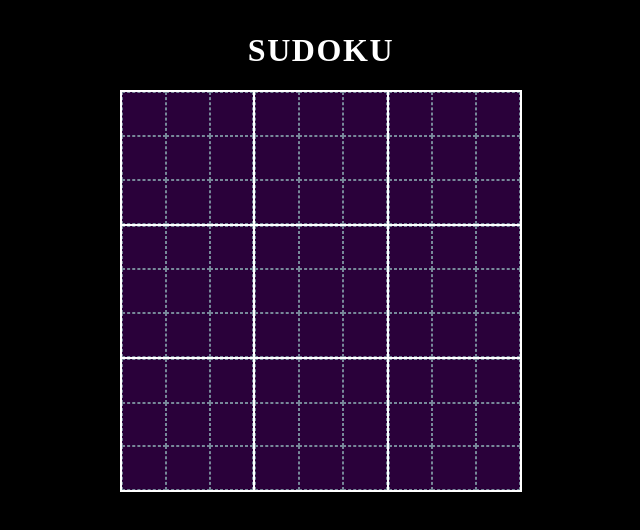
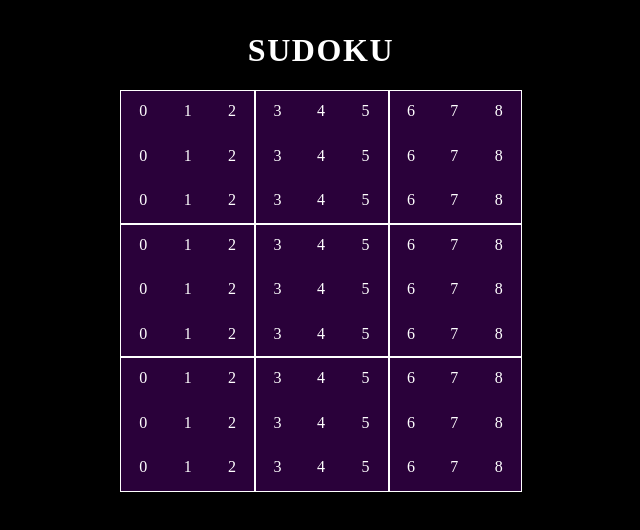
Before and after one commit to Egrodo/sudoku, a React (Create React App) app: page / in a window 1280 px wide. Shown: the top 530 px of the page, without its empty margins (319-959 px from the left). Built offline with nearby package versions, Linux system fonts and the light colour scheme; a web font is replaced by a local one.

Commit message:
Updated layout to row by row, created update function

```diff
--- a/src/Provider.jsx
+++ /dev/null
@@ -1,27 +0,0 @@
-import React from 'react';
-
-export const Context = React.createContext();
-
-class AppProvider extends React.Component {
-  constructor() {
-    super();
-    this.state = {
-      val: 0,
-    };
-
-    this.update = (e) => {
-      console.log('updating');
-      this.setState({ val: e.target.value });
-    };
-  }
-
-  render() {
-    return (
-      <Context.Provider value={this.update}>
-        {this.props.children}
-      </Context.Provider>
-    );
-  }
-}
-
-export default AppProvider;
--- a/src/components/Block.jsx
+++ b/src/components/Block.jsx
@@ -1,35 +1,57 @@
 import React, { Component } from 'react';
 import PropTypes from 'prop-types';
-import SubBlock from './SubBlock';
 
 class Block extends Component {
   constructor() {
     super();
     this.state = {
-      blocks: {
-        A1: 1, B1: 2, C1: 3, A2: 4, B2: 5, C2: 6, A3: 7, B3: 8, C3: 9,
-      },
+
     };
+    this.onChange = this.onChange.bind(this);
+  }
+
+  componentWillMount() {
+    this.setState({ val: this.props.val });
+  }
+
+  async onChange(e) {
+    if (e.target.value.length > 1) return;
+    await this.setState({ val: e.target.value });
+    this.props.update(this.props.name, this.state.val);
+  }
+
+  onSubmit(e) {
+    e.preventDefault();
   }
 
   // Each block is made up out of 9 SubBlocks.
   render() {
     return (
-      <div className={`block ${this.props.name}`}>
-        { Object.keys(this.state.blocks).map(name => (
-          <SubBlock key={name} name={name} value={this.state.blocks[name]} />
-        ))}
+      <div className="Block" id={this.props.name}>
+        <form onSubmit={this.onSubmit}>
+          <input
+            value={this.state.val}
+            onChange={this.onChange}
+            type="text"
+            disabled={this.state.disabled}
+            maxLength="1"
+          />
+        </form>
       </div>
     );
   }
 }
 
 Block.propTypes = {
+  val: PropTypes.number,
   name: PropTypes.string,
+  update: PropTypes.func,
 };
 
 Block.defaultProps = {
-  name: 'Unspecified',
+  val: 0,
+  name: 'NONE',
+  update: (() => console.error('no update func passed.')),
 };
 
 export default Block;
--- a/src/components/GameContainer.jsx
+++ b/src/components/GameContainer.jsx
@@ -1,50 +1,51 @@
 import React, { Component } from 'react';
-import Block from './Block';
-import Provider from '../Provider';
+import Row from './Row';
 import '../css/GameContainer.css';
 
 class GameContainer extends Component {
   constructor() {
     super();
     this.state = {
-      blocks: ['A1', 'B1', 'C1', 'A2', 'B2', 'C2', 'A3', 'B3', 'C3'],
       data: [],
     };
     /*
-
-      Ideal data would look like:
-      [ GameContainer
-        [ Block with all 9 SubBlock values in one array.
+      [
+        [
           1, 4, 8, 0, 2, 5, 3, 9, 7, 6
         ]
-        [ Block 2
+        [
           1, 2, 3, 4, 5, 6, 7, 8, 9, 0
         ]
-        [ 3...
+        [
           etc...
         ]
       ]
-
-      Each block pushes a new array onto the state with all its values.
     */
 
     this.update = this.update.bind(this);
   }
 
-  // Setup a context *provider* and define the data I want to store here.
-  // Use a context *consumer* wherever I need that data (block, SubBlock)
-  update(e) {
-    e.preventDefault();
-    console.log('updating global state');
+  componentWillMount() {
+    // Generate dummy data in correct format to pass down.
+    const data = [];
+    for (let i = 1; i <= 9; ++i) data.push([...Array(9).keys()]);
+    this.setState({ data });
+  }
+
+  update(id, val) {
+    const [row, col] = id.split('-');
+    // Now we have a row and column, modify state.
+    const { data } = this.state;
+    data[row][col] = val;
+    this.setState({ data });
   }
 
   render() {
+    // TODO: Fix update func prop drilling with context api.
     return (
-      <Provider>
-        <div className="GameContainer">
-          {this.state.blocks.map(name => <Block key={name} name={name} />)}
-        </div>
-      </Provider>
+      <div className="GameContainer">
+        {this.state.data.map((row, i) => <Row data={row} name={i} update={this.update}/>)}
+      </div>
     );
   }
 }
--- /dev/null
+++ b/src/components/Row.jsx
@@ -0,0 +1,44 @@
+import React, { Component } from 'react';
+import PropTypes from 'prop-types';
+import Block from './Block';
+
+class Row extends Component {
+  constructor() {
+    super();
+    this.state = {
+      nums: [],
+    };
+  }
+
+  componentWillMount() {
+    this.setState({ nums: this.props.data });
+  }
+
+  render() {
+    return (
+      <div className="Row" id={this.props.name}>
+        {this.state.nums.map((val, i) => (
+          <Block
+            val={val}
+            name={`${this.props.name}-${i}`}
+            update={this.props.update}
+          />
+        ))}
+      </div>
+    );
+  }
+}
+
+Row.propTypes = {
+  data: PropTypes.arrayOf(PropTypes.number),
+  name: PropTypes.number,
+  update: PropTypes.func,
+};
+
+Row.defaultProps = {
+  data: [],
+  name: null,
+  update: (() => console.error('no update func passed.')),
+};
+
+export default Row;
--- a/src/components/SubBlock.jsx
+++ /dev/null
@@ -1,63 +0,0 @@
-import React, { Component } from 'react';
-import PropTypes from 'prop-types';
-import { Context } from '../Provider';
-import '../css/SubBlock.css';
-
-class SubBlock extends Component {
-  constructor() {
-    super();
-    this.state = {
-      val: Number,
-      disabled: false,
-    };
-
-    this.onChange = this.onChange.bind(this);
-  }
-
-  componentWillMount() {
-    this.setState({ val: this.props.value });
-  }
-
-  onChange(e) {
-    if (e.target.value.length > 1) return;
-    this.setState({ val: e.target.value });
-  }
-
-  onSubmit(e) {
-    e.preventDefault();
-  }
-
-  render() {
-    // NOTE: Change 'type' to number when done.
-
-    return (
-      <Context.Consumer>
-        {context => (
-          <div className={`SubBlock ${this.props.name}`}>
-            <form onSubmit={this.onSubmit}>
-              <input
-                // value={this.state.val}
-                onChange={context.update}
-                type="text"
-                disabled={this.state.disabled}
-                maxLength="1"
-              />
-            </form>
-          </div>
-        )}
-      </Context.Consumer>
-    );
-  }
-}
-
-SubBlock.propTypes = {
-  name: PropTypes.string,
-  value: PropTypes.number,
-};
-
-SubBlock.defaultProps = {
-  name: 'Unspecified',
-  value: 0,
-};
-
-export default SubBlock;
--- a/src/css/GameContainer.css
+++ b/src/css/GameContainer.css
@@ -1,8 +1,7 @@
 div.GameContainer {
   display: grid;
-  grid-template-columns: 1fr 1fr 1fr;
-  grid-template-rows: 1fr 1fr 1fr;
-  grid-template-areas: ". . ." ". . ." ". . .";
+  grid-template-columns: 1fr;
+  grid-template-rows: repeat(9, 1fr);
 
   margin: auto;
   height: 25em;
@@ -12,13 +11,30 @@ div.GameContainer {
   background-color: #2a013a;
 }
 
-div.block {
+div.Row {
+  /* Row of 9 blocks */
   display: grid;
-  grid-template-columns: 1fr 1fr 1fr;
-  grid-template-rows: 1fr 1fr 1fr;
-  grid-template-areas: ". . ." ". . ." ". . .";
+  grid-template-columns: repeat(9, 1fr);
+  grid-template-rows: 1fr;
 
   margin: 0;
   padding: 0;
-  border: 1px solid white;
 }
+
+div.Row:nth-of-type(3), div.Row:nth-of-type(6){
+  border-bottom: 2px solid white;
+}
+
+div.Block:nth-of-type(4), div.Block:nth-of-type(7) {
+  border-left: 2px solid white;
+}
+
+div.Block form input {
+  width: 2em;
+  height: 2em;
+  background-color: inherit;
+  border: none;
+  color: white;
+  text-align: center;
+  margin-top: .2em;
+}
--- a/src/css/SubBlock.css
+++ /dev/null
@@ -1,13 +0,0 @@
-div.SubBlock {
-  border: 1px dashed lightslategray;
-}
-
-div.SubBlock form input {
-  width: 2em;
-  height: 2em;
-  background-color: inherit;
-  border: none;
-  color: white;
-  text-align: center;
-  margin-top: .2em;
-}
```
Also changed, not shown: .eslintrc.json, 1 other file (tests, documents, lock files or other folders).
